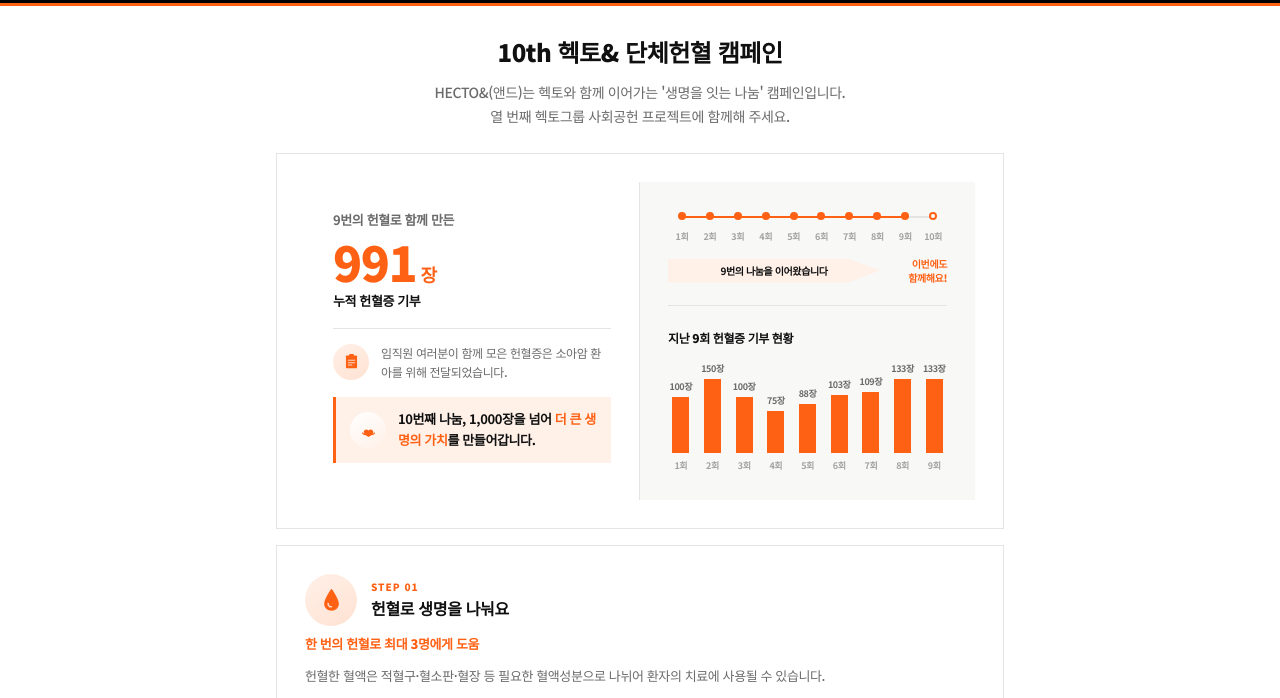
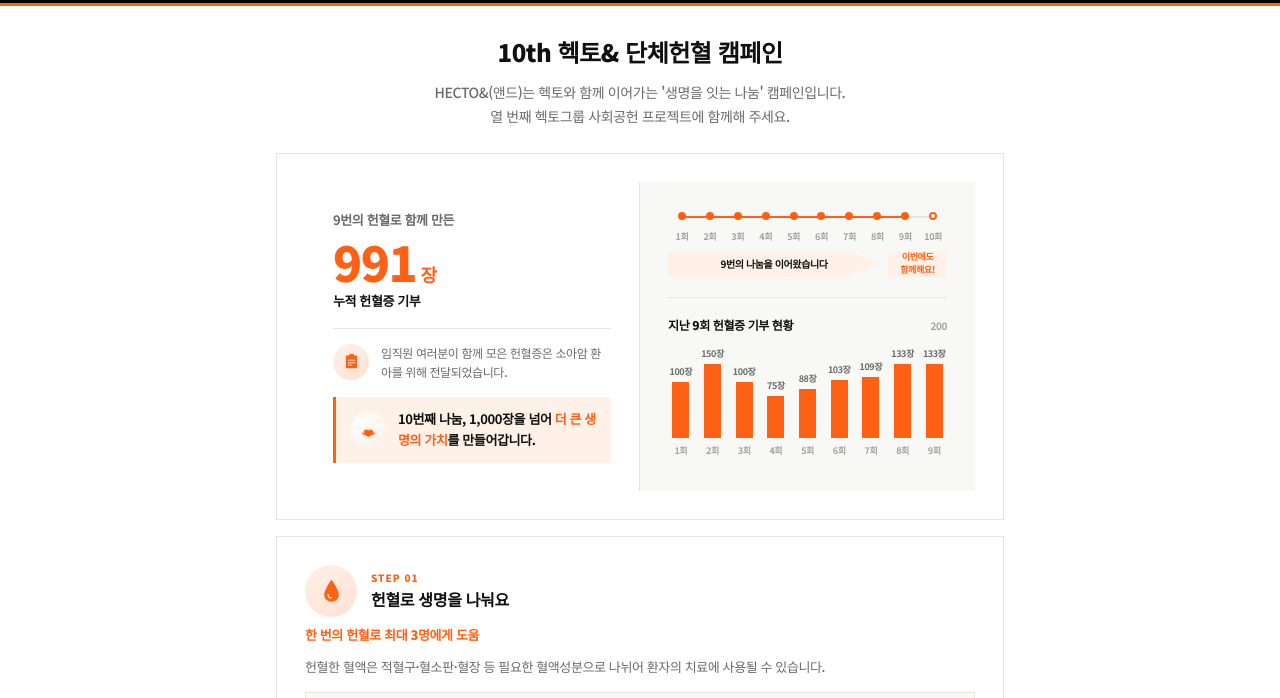
Before and after one commit to jinajeon0505/blood-donation, a website: page public/index.html in a window 1280 px wide. Shown: the part 70-768 px from the top of the page. Drawn offline with Linux system fonts and the light colour scheme; no server answers.

Commit message:
레퍼런스에 맞춰 통계 히어로 세부 조정 + CSS/JS 캐시버스팅 추가
- "이번에도 함께해요!" 를 배지 박스 스타일로 변경, 화살표와 간격 좁힘
- 막대그래프 헤더에 축 스케일(200) 표시 추가
- style.css/app.js에 ?v=2 쿼리 추가해 배포 후 브라우저 캐시로 예전 스타일이
  보이는 문제 방지 (오늘 확인된 캐싱 이슈 대응)

```diff
--- a/public/index.html
+++ b/public/index.html
@@ -4,7 +4,7 @@
   <meta charset="UTF-8">
   <meta name="viewport" content="width=device-width, initial-scale=1.0">
   <title>10th 헥토& 단체헌혈 캠페인</title>
-  <link rel="stylesheet" href="style.css">
+  <link rel="stylesheet" href="style.css?v=2">
 </head>
 <body>
 
@@ -85,6 +85,7 @@
           <div class="bar-chart-block">
             <div class="bar-chart-head">
               <span>지난 9회 헌혈증 기부 현황</span>
+              <span class="bar-chart-scale">200</span>
             </div>
             <div class="bar-chart">
               <div class="bar-col"><span class="bar-val">100장</span><div class="bar" style="height:56px"></div><span class="bar-x">1회</span></div>
@@ -474,6 +475,6 @@
   </div>
 </footer>
 
-<script src="app.js"></script>
+<script src="app.js?v=2"></script>
 </body>
 </html>
--- a/public/style.css
+++ b/public/style.css
@@ -149,19 +149,24 @@
 .timeline-dot.next::before { width: 8px; height: 8px; border-radius: 50%; background: var(--bg); border: 2px solid var(--accent); box-sizing: border-box; }
 .timeline-x { font-size: 9px; color: var(--text-faint); font-weight: 600; }
 
-.timeline-caption { display: flex; align-items: center; gap: 10px; margin: 14px 0 20px; }
+.timeline-caption { display: flex; align-items: stretch; gap: 8px; margin: 8px 0 20px; }
 .timeline-arrow {
-  width: 76%; height: 24px; flex-shrink: 0;
+  width: 76%; height: 26px; flex-shrink: 0;
   background: var(--accent-soft); color: var(--text-body);
   font-size: 10px; font-weight: 700; white-space: nowrap;
   display: flex; align-items: center; justify-content: center;
   clip-path: polygon(0 0, 85% 0, 100% 50%, 85% 100%, 0 100%);
 }
-.timeline-next-note { flex: 1; font-size: 10px; font-weight: 800; color: var(--accent); text-align: right; line-height: 1.4; }
+.timeline-next-note {
+  flex: 1; display: flex; align-items: center; justify-content: center; text-align: center;
+  background: var(--accent-soft);
+  font-size: 9px; font-weight: 800; color: var(--accent); line-height: 1.4;
+}
 
 .bar-chart-block { border-top: 1px solid var(--border); padding-top: 18px; }
-.bar-chart-head { margin-bottom: 14px; }
-.bar-chart-head span { font-size: 12px; font-weight: 800; color: var(--text-strong); }
+.bar-chart-head { display: flex; justify-content: space-between; align-items: baseline; margin-bottom: 14px; }
+.bar-chart-head span:first-child { font-size: 12px; font-weight: 800; color: var(--text-strong); }
+.bar-chart-scale { font-size: 10px; font-weight: 600; color: var(--text-faint); }
 
 .bar-chart { display: flex; align-items: flex-end; gap: 6px; height: 110px; }
 .bar-col { flex: 1; display: flex; flex-direction: column; align-items: center; justify-content: flex-end; height: 100%; }
```
Also changed, not shown: public/admin.html (+1 -1 lines).
